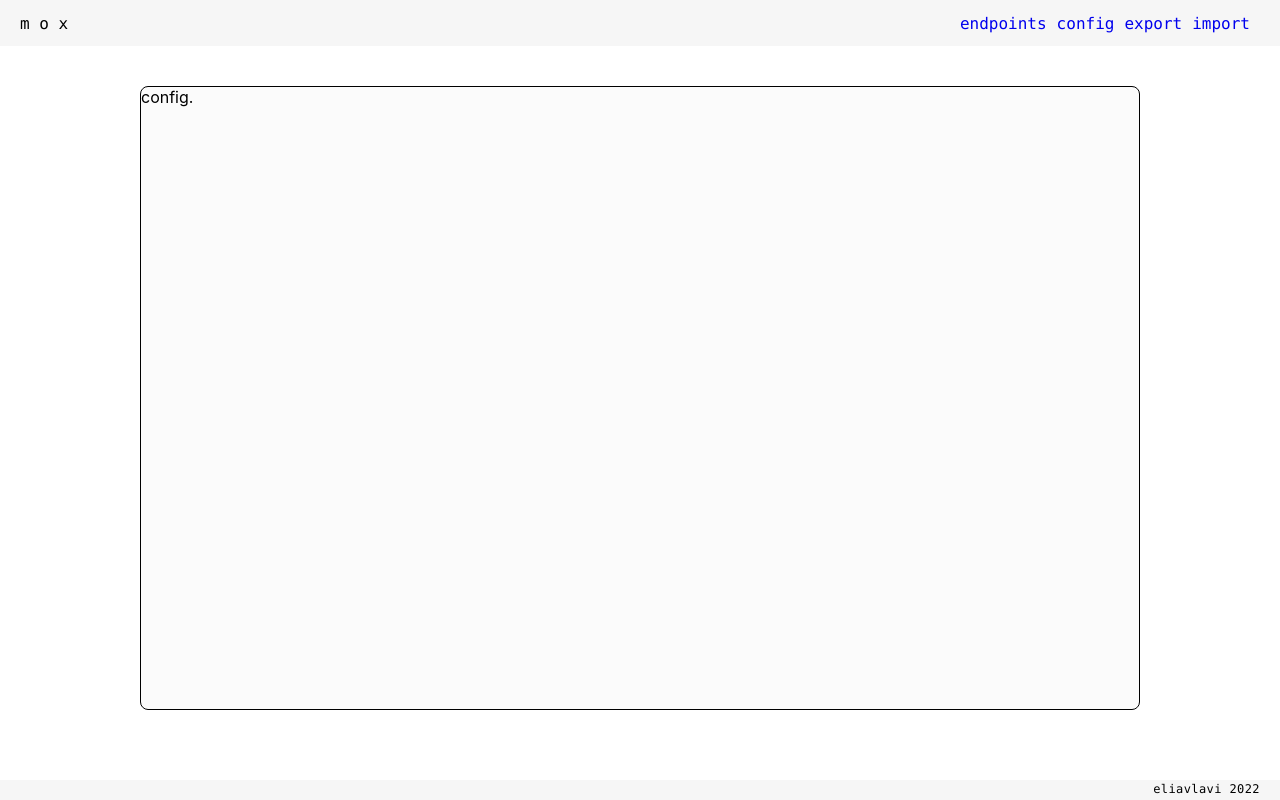
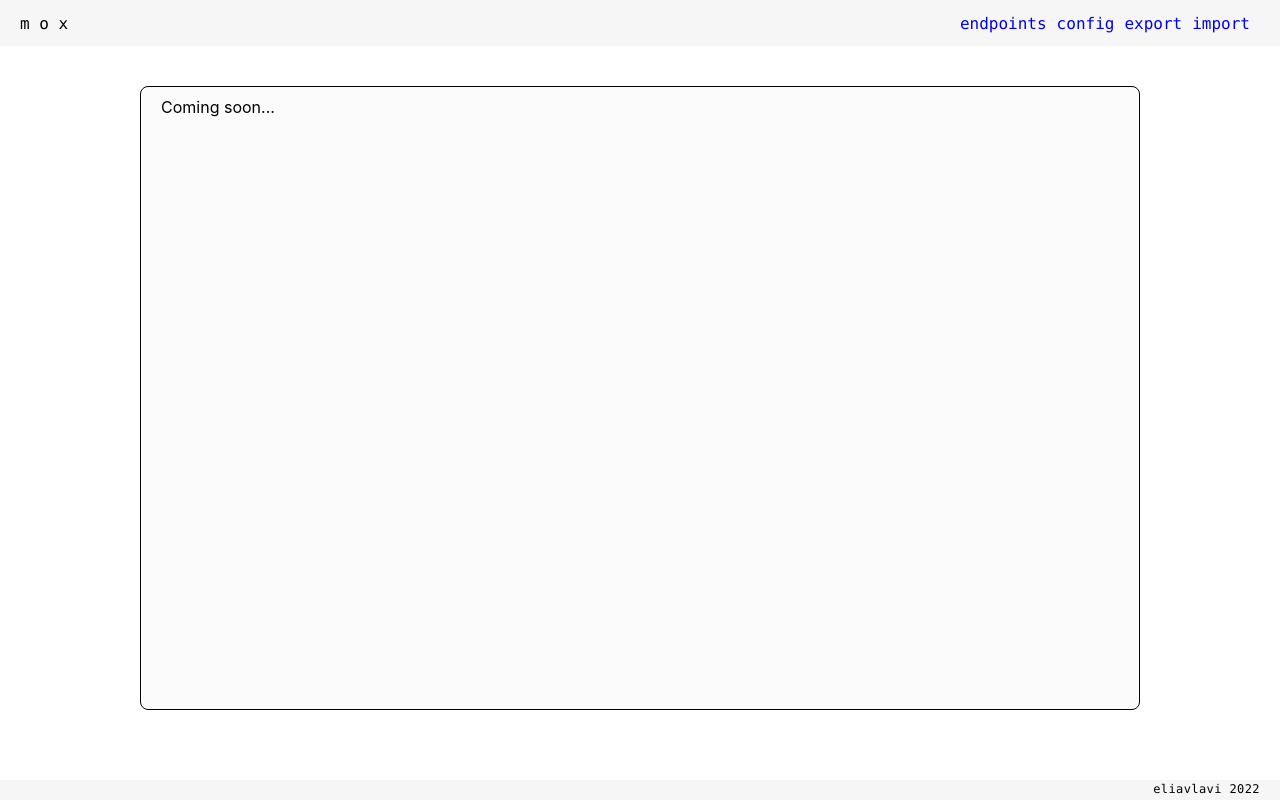
Before and after one commit to eliav-lavi/mox-ui-react, a React (Create React App) app: page /config in a window 1280 px wide. Built offline with nearby package versions, Linux system fonts and the light colour scheme.

Commit message:
update config

```diff
--- a/src/Config.tsx
+++ b/src/Config.tsx
@@ -1,3 +1,12 @@
+import styled from "styled-components";
+
+export const PanelMargins = styled.div`
+  padding: 10px 20px;
+  display: flex;
+  width: 100%;
+`;
+
+
 export function Config() {
-  return <div>config.</div>
+  return <PanelMargins>Coming soon...</PanelMargins>
 }
```
